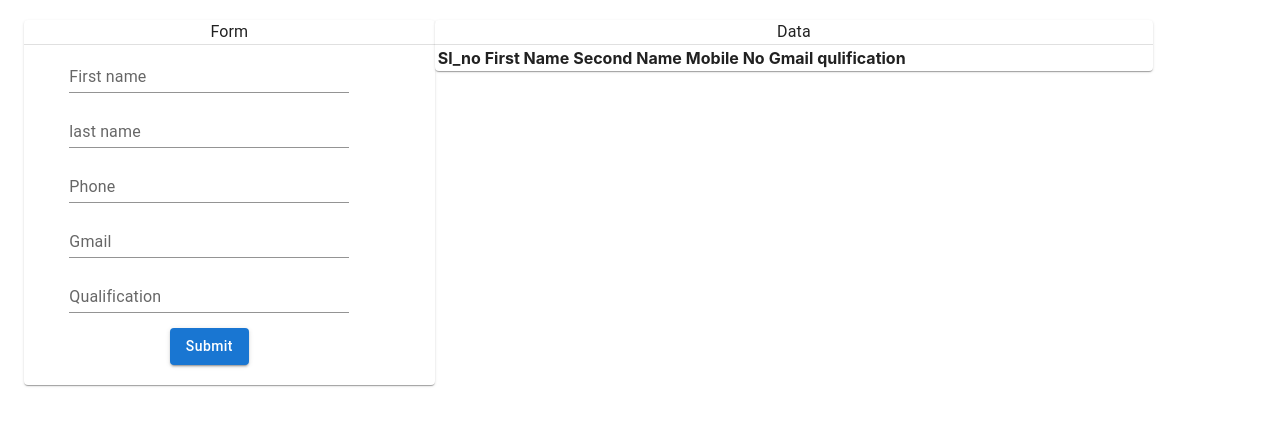
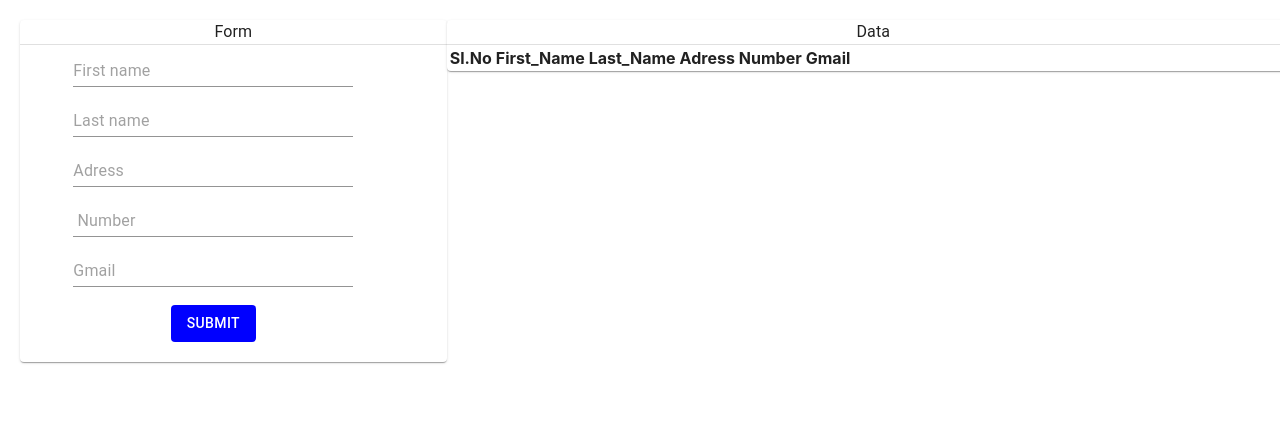
Before and after one commit to sagarmohapatra/react_basic_concept, a React (Create React App) app: page / in a window 1280 px wide. Shown: the top 426 px of the page. Built offline with nearby package versions, Linux system fonts and the light colour scheme.

Commit message:
add validation

```diff
--- a/package.json
+++ b/package.json
@@ -9,6 +9,8 @@
     "@testing-library/jest-dom": "^5.17.0",
     "@testing-library/react": "^13.4.0",
     "@testing-library/user-event": "^13.5.0",
+    "boostrap": "^2.0.0",
+    "bootstrap": "^5.3.3",
     "react": "^18.2.0",
     "react-dom": "^18.2.0",
     "react-multi-carousel": "^2.8.4",
--- a/src/App.js
+++ b/src/App.js
@@ -6,6 +6,7 @@ import './App.css';
 // import Empty from './component/empty/Empty';
 // import Condition from './component/conditin/Condition';
 import CondtionTimer from './component/conditin/CondtionTimer';
+import TableValidation from './component/table/TableValidation';
 import Tables from './component/table/Tables';
 
 
@@ -16,7 +17,8 @@ function App() {
 
     {/* <Empty/> */}
     {/* <Condition/> */}
-    <Tables/>
+    {/* <Tables/> */}
+    <TableValidation/>
     </div>
   );
 }
--- /dev/null
+++ b/src/component/table/TableValidation.jsx
@@ -0,0 +1,178 @@
+import React, { useEffect, useState } from "react";
+import {
+  Grid,
+  Card,
+  Typography,
+  Divider,
+  Input,
+  Button,
+  Box,
+} from "@mui/material";
+const TableValidation = () => {
+    // getvalue
+    const getvalue=()=>{
+       const res= localStorage.getItem("any")
+       if(res){
+        return JSON.parse(res)
+       }else{
+        return []
+       }
+    }
+  const [input, setinput] = useState({
+    first: "",
+    last: "",
+    adress: "",
+    number: "",
+    gmail: "",
+  });
+
+  const [store, setstore] = useState(getvalue());
+  console.log(store);
+  const change = (e) => {
+    const copyinput = { ...input };
+    copyinput[e.target.name] = e.target.value;
+    setinput(copyinput);
+  };
+
+  const put = (e) => {
+    console.log("w");
+    e.preventDefault();
+    const copystore = [...store];
+    copystore.push(input);
+    setstore(copystore);
+    setinput({ first: "", last: "", adress: "", number: "", gmail: "" });
+  };
+
+  const deletebtn = (index) => {
+    const copydelete = [...store];
+    copydelete.splice(index, 1);
+    setstore(copydelete);
+  };
+
+//   data save
+  useEffect(() => {
+    localStorage.setItem("any", JSON.stringify(store));
+  }, [store]);
+
+  return (
+    <div>
+      <Grid container style={{ marginTop: "20px", marginLeft: "20px" }}>
+        <Grid xs={4}>
+          <Card>
+            <Typography>Form</Typography>
+            <Divider />
+            <Box style={{ marginRight: "40px" }}>
+              <form onSubmit={(e) => put(e)}>
+                <Input
+                  placeholder="First name"
+                  variant="outlined"
+                  color="primary"
+                  name="first"
+                  value={input.first}
+                  style={{ marginBottom: "18px" }}
+                  sx={{ width: "280px", marginTop: "10px" }}
+                  onChange={change}
+                />
+                <br />
+                <Input
+                  placeholder="Last name"
+                  variant="outlined"
+                  color="primary"
+                  style={{ marginBottom: "18px" }}
+                  sx={{ width: "280px", marginBottom: "9px" }}
+                  name="last"
+                  value={input.last}
+                  onChange={change}
+                />
+                <br />
+                <Input
+                  placeholder="Adress"
+                  variant="outlined"
+                  color="primary"
+                  style={{ marginBottom: "18px" }}
+                  sx={{ width: "280px", marginBottom: "9px" }}
+                  name="adress"
+                  value={input.adress}
+                  onChange={change}
+                />
+                <br />
+                <Input
+                  placeholder=" Number"
+                  variant="outlined"
+                  type="number"
+                  color="primary"
+                  style={{ marginBottom: "18px" }}
+                  sx={{ width: "280px", marginBottom: "9px" }}
+                  name="number"
+                  value={input.number}
+                  onChange={change}
+
+                />
+                <br />
+                <Input
+                  placeholder="Gmail"
+                  variant="outlined"
+                  type="email"
+                  required
+                  color="primary"
+                  style={{ marginBottom: "18px" }}
+                  sx={{ width: "280px", marginBottom: "9px" }}
+                  name="gmail"
+                  value={input.gmail}
+                  onChange={change}
+                />
+                <br />
+                <Box style={{ marginBottom: "20px" }}>
+                  <Button
+                    variant="varient"
+                    style={{ color: "white", backgroundColor: "blue" }}
+                    type="submit"
+                  >
+                    Submit
+                  </Button>
+                </Box>
+              </form>
+            </Box>
+          </Card>
+        </Grid>
+        <Grid xs={8}>
+          <Card>
+            <Typography>Data</Typography>
+            <Divider />
+            <Box>
+              <table className="table table-striped">
+                <thead>
+                  <tr>
+                    <th>Sl.No</th>
+                    <th>First_Name</th>
+                    <th>Last_Name</th>
+                    <th>Adress</th>
+                    <th>Number</th>
+                    <th>Gmail</th>
+                  </tr>
+                </thead>
+                <tbody>
+                  {store.map((data, index) => (
+                    <tr key={index}>
+                      <td>{index + 1}</td>
+                      <td>{data.first}</td>
+                      <td>{data.last}</td>
+                      <td>{data.adress}</td>
+                      <td>{data.number}</td>
+                      <td>{data.gmail}</td>
+                      <td>
+                        <Button onClick={() => deletebtn(index)}>Delete</Button>
+                      </td>
+                    </tr>
+                  ))}
+                </tbody>
+              </table>
+            </Box>
+          </Card>
+        </Grid>
+      </Grid>
+    </div>
+  );
+};
+
+export default TableValidation;
--- a/src/index.js
+++ b/src/index.js
@@ -3,8 +3,9 @@ import ReactDOM from 'react-dom/client';
 import './index.css';
 import App from './App';
 import reportWebVitals from './reportWebVitals';
+import "../node_modules/bootstrap/dist/css/bootstrap-grid.css"
+const root = ReactDOM.createRoot(document.getElementById('root'));
 
-const root = ReactDOM.createRoot(document.getElementById('root'));
 root.render(
   <React.StrictMode>
     <App />
```
Also changed, not shown: 1 other file (tests, documents, lock files or other folders).
